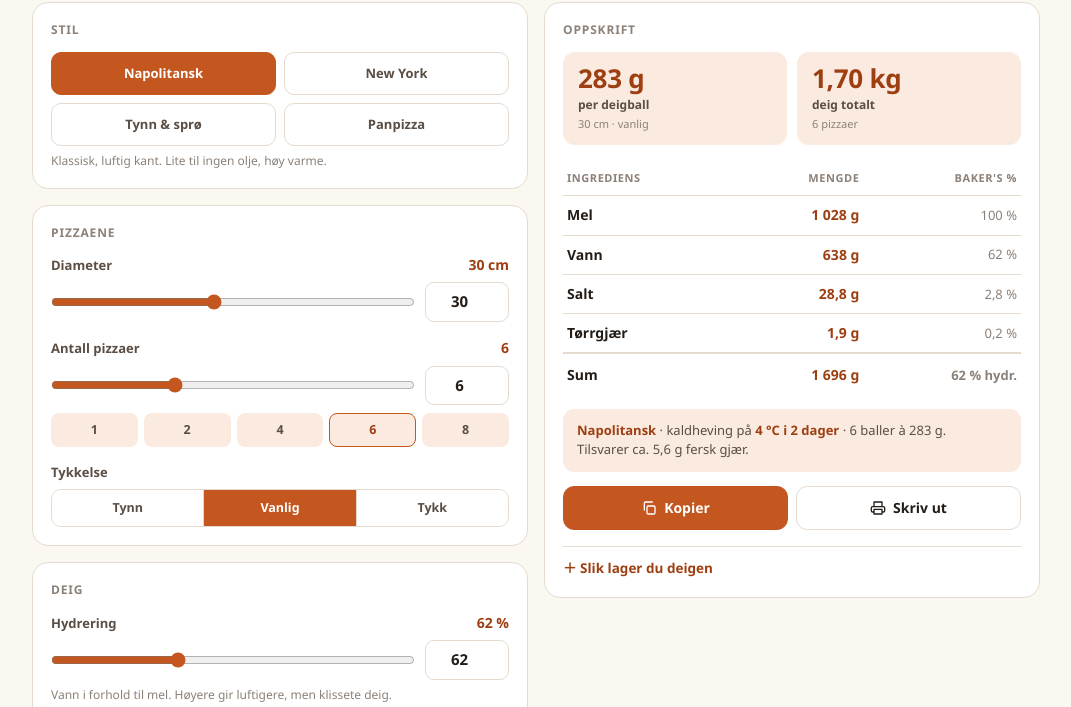
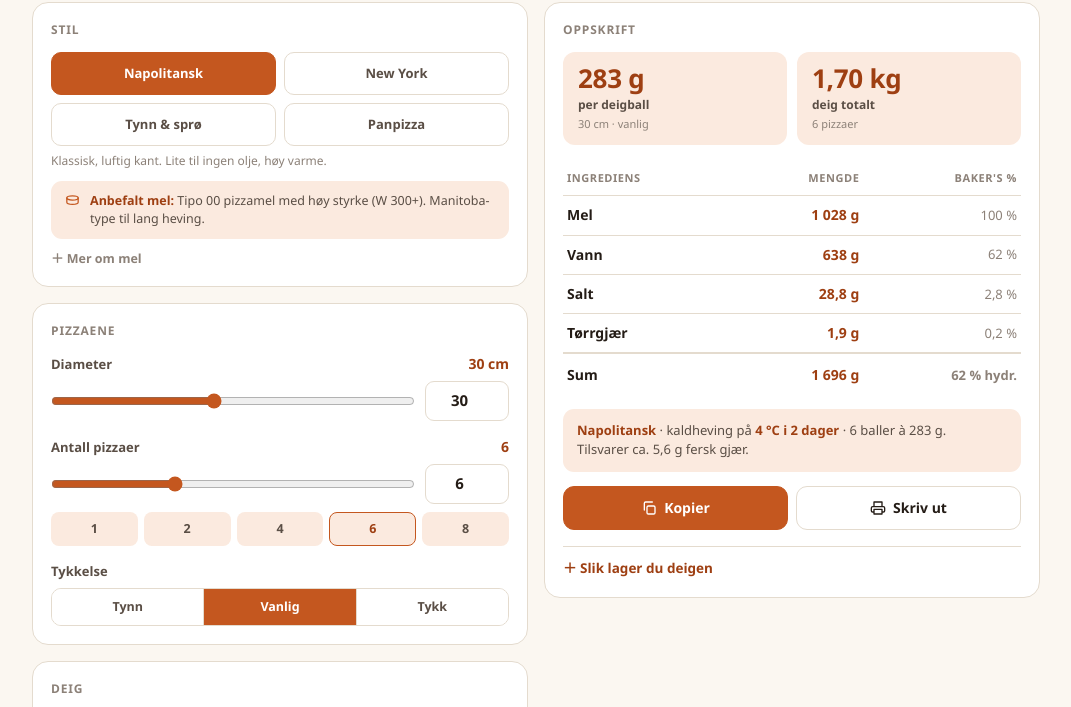
Before and after one commit to jorq-spec/Vibe, a plain HTML site: page pizza/index.html in a window 1280 px wide. Shown: the part 93-800 px from the top of the page, without its empty margins (104-1175 px from the left). Drawn offline with Linux system fonts and the light colour scheme.

Commit message:
Pizzadeig: melanbefaling per stil + utslabar melguide
Co-Authored-By: Claude Opus 4.8 <noreply@anthropic.com>
Claude-Session: https://claude.ai/code/session_01AFWYqt8qutenbZFT9rf8YD

```diff
--- a/pizza/index.html
+++ b/pizza/index.html
@@ -56,6 +56,17 @@ html.dark .theme .sun{display:none} html:not(.dark) .theme .moon{display:none}
 .pills{display:grid;grid-template-columns:1fr 1fr;gap:8px}
 .pills button{padding:11px 8px;font-size:13px;font-weight:700;color:var(--ink-2);background:var(--white);border:1px solid var(--line);border-radius:10px;cursor:pointer;text-align:center}
 .pills button.on{background:var(--acc);border-color:var(--acc);color:#fff}
+.melrec{display:flex;gap:9px;align-items:flex-start;margin-top:11px;padding:11px 13px;background:var(--acc-soft);border-radius:11px;font-size:12.5px;color:var(--ink-2);line-height:1.45}
+.melrec b{color:var(--acc-dark)}
+.melrec svg{width:17px;height:17px;flex:none;margin-top:1px;fill:none;stroke:var(--acc);stroke-width:1.8;stroke-linecap:round;stroke-linejoin:round}
+.melinfo{margin-top:11px;border:0;padding:0}
+.melinfo summary{font-size:12.5px;color:var(--ink-3)}
+.melinfo summary::before{content:"＋ "}
+.melinfo[open] summary::before{content:"－ "}
+.melinfo p{font-size:12.5px;color:var(--ink-2);line-height:1.5;margin:9px 0 0}
+.melinfo ul{margin:7px 0 0;padding-left:18px;font-size:12.5px;color:var(--ink-2);line-height:1.5}
+.melinfo li{margin-bottom:5px}
+.melinfo b{color:var(--ink)}
 .chips{display:flex;gap:6px;margin-top:8px}
 .chips button{flex:1;padding:7px 4px;font-size:12.5px;font-weight:700;color:var(--ink-2);background:var(--acc-soft);border:1px solid transparent;border-radius:8px;cursor:pointer;font-variant-numeric:tabular-nums}
 .chips button.on{border-color:var(--acc);color:var(--acc-dark)}
@@ -114,6 +125,16 @@ details li{margin-bottom:7px}
       <h2>Stil</h2>
       <div class="pills" id="style"></div>
       <div class="hint" id="styleHint"></div>
+      <div class="melrec"><svg viewBox="0 0 24 24" aria-hidden="true"><path d="M4 7c0-1.5 3.6-3 8-3s8 1.5 8 3-3.6 3-8 3-8-1.5-8-3Z"/><path d="M4 7v6c0 1.5 3.6 3 8 3s8-1.5 8-3V7"/></svg><div><b>Anbefalt mel:</b> <span id="styleMel"></span></div></div>
+      <details class="melinfo">
+        <summary>Mer om mel</summary>
+        <p>Melet styrer deigen nesten like mye som hydrering og heving. Det viktigste er <b>proteininnholdet</b> (glutenstyrken):</p>
+        <ul>
+          <li><b>Mye protein (12–14 %)</b> gir sterk gluten – tåler mye vann og lang heving, gir seig crust med god kant.</li>
+          <li><b>Lite protein (9–11 %)</b> gir mørere, sprøere deig, men tåler ikke lang heving like godt.</li>
+        </ul>
+        <p>«W»-tallet er et italiensk styrkemål: høy W (300+) til lang modning, lav W til raske deiger. <b>Tipo 00</b> sier noe om finheten på malingen, ikke styrken. To tommelfingerregler: sterkt mel suger mer vann (du kan kjøre høyere hydrering), og lengre heving krever sterkere mel.</p>
+      </details>
     </div>
 
     <div class="card">
@@ -204,10 +225,10 @@ details li{margin-bottom:7px}
 <script>
 const $=s=>document.querySelector(s);
 const STYLES={
-  napolitansk:{navn:'Napolitansk',hyd:62,salt:2.8,olje:0,sukker:0,dens:0.40,dia:30,ferment:{type:'kald',temp:4,val:2},tip:'Klassisk, luftig kant. Lite til ingen olje, høy varme.'},
-  newyork:{navn:'New York',hyd:63,salt:2.0,olje:2.5,sukker:1.5,dens:0.45,dia:33,ferment:{type:'kald',temp:4,val:2},tip:'Tynn midte, seig og foldbar. Litt olje og sukker.'},
-  tynn:{navn:'Tynn & sprø',hyd:58,salt:2.2,olje:3,sukker:0,dens:0.32,dia:32,ferment:{type:'kald',temp:4,val:1},tip:'Sprø og tynn (romana-stil). Lav hydrering, kjevles tynt.'},
-  pan:{navn:'Panpizza',hyd:75,salt:2.2,olje:4,sukker:0.5,dens:0.70,dia:26,ferment:{type:'kald',temp:4,val:1},tip:'Tjukk, luftig og oljerik focaccia-stil. Trykkes ut i form.'},
+  napolitansk:{navn:'Napolitansk',hyd:62,salt:2.8,olje:0,sukker:0,dens:0.40,dia:30,ferment:{type:'kald',temp:4,val:2},tip:'Klassisk, luftig kant. Lite til ingen olje, høy varme.',mel:'Tipo 00 pizzamel med høy styrke (W 300+). Manitoba-type til lang heving.'},
+  newyork:{navn:'New York',hyd:63,salt:2.0,olje:2.5,sukker:1.5,dens:0.45,dia:33,ferment:{type:'kald',temp:4,val:2},tip:'Tynn midte, seig og foldbar. Litt olje og sukker.',mel:'Sterkt brødmel / «bread flour», 12–13 % protein.'},
+  tynn:{navn:'Tynn & sprø',hyd:58,salt:2.2,olje:3,sukker:0,dens:0.32,dia:32,ferment:{type:'kald',temp:4,val:1},tip:'Sprø og tynn (romana-stil). Lav hydrering, kjevles tynt.',mel:'Vanlig hvetemel går fint. Litt durum/semule gir ekstra sprøhet.'},
+  pan:{navn:'Panpizza',hyd:75,salt:2.2,olje:4,sukker:0.5,dens:0.70,dia:26,ferment:{type:'kald',temp:4,val:1},tip:'Tjukk, luftig og oljerik focaccia-stil. Trykkes ut i form.',mel:'Sterkt mel med høyt protein – den høye hydreringen trenger god gluten.'},
 };
 const THK={tynn:0.8,vanlig:1.0,tykk:1.25};
 const ANT_CHIPS=[1,2,4,6,8];
@@ -254,6 +275,7 @@ function setStyle(k){ const st=STYLES[k]; S.style=k; S.hyd=st.hyd; S.salt=st.sal
   S.dia=st.dia; S.fermType=st.ferment.type; S.tmp=st.ferment.temp; S.dur=st.ferment.val;
   document.querySelectorAll('#style button').forEach(b=>b.classList.toggle('on',b.dataset.k===k));
   $('#styleHint').textContent=st.tip;
+  $('#styleMel').textContent=st.mel;
   syncFermUI(); syncInputs(); render();
 }
 function syncFermUI(){
```
